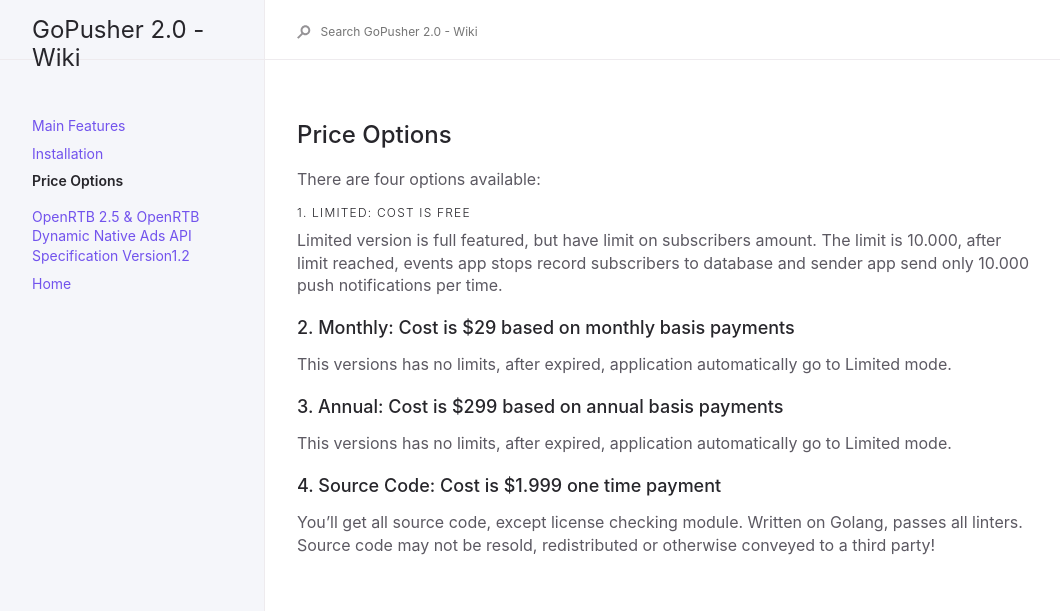
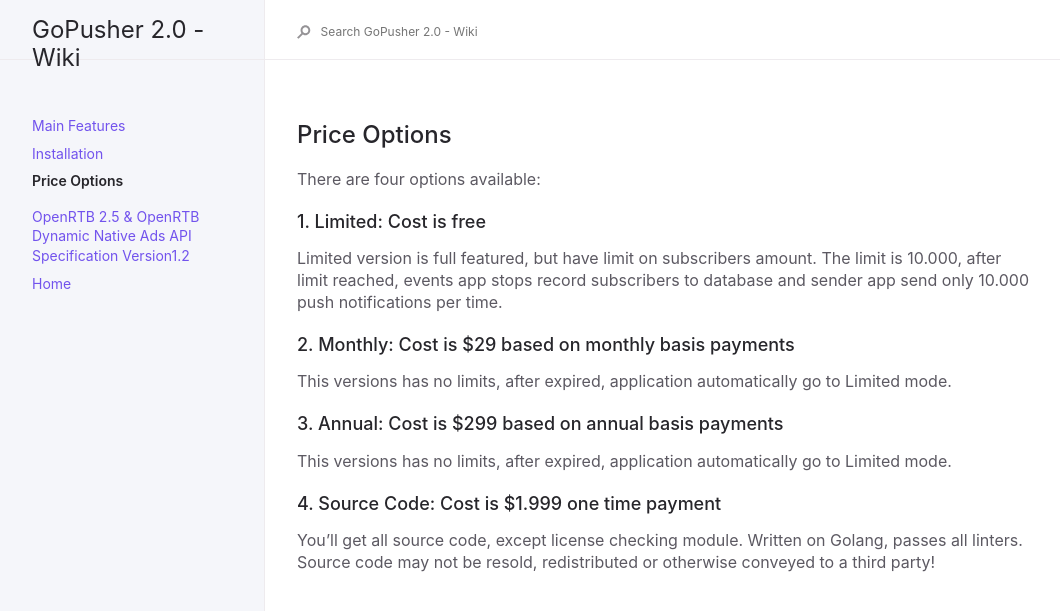
Before and after one commit to RapidCodeLab/gopusher-wiki, a Jekyll site: the page built from docs/05-price.md, in a window 1280 px wide. Shown: the top 611 px of the page, without its empty margins (91-1151 px from the left). Built offline with Jekyll 4.4.1, drawn with Linux system fonts in a browser that asks for light colours; our own code applies the rules of GitHub Pages for plain Markdown files.

```diff
--- a/docs/05-price.md
+++ b/docs/05-price.md
@@ -3,7 +3,7 @@
 
 There are four options available:
 
-#### 1. Limited: Cost is free
+### 1. Limited: Cost is free
 
 Limited version is full featured, but have limit on subscribers amount. The limit is 10.000, after limit reached, events app stops record subscribers to database and sender app send only 10.000 push notifications per time.
 
```
